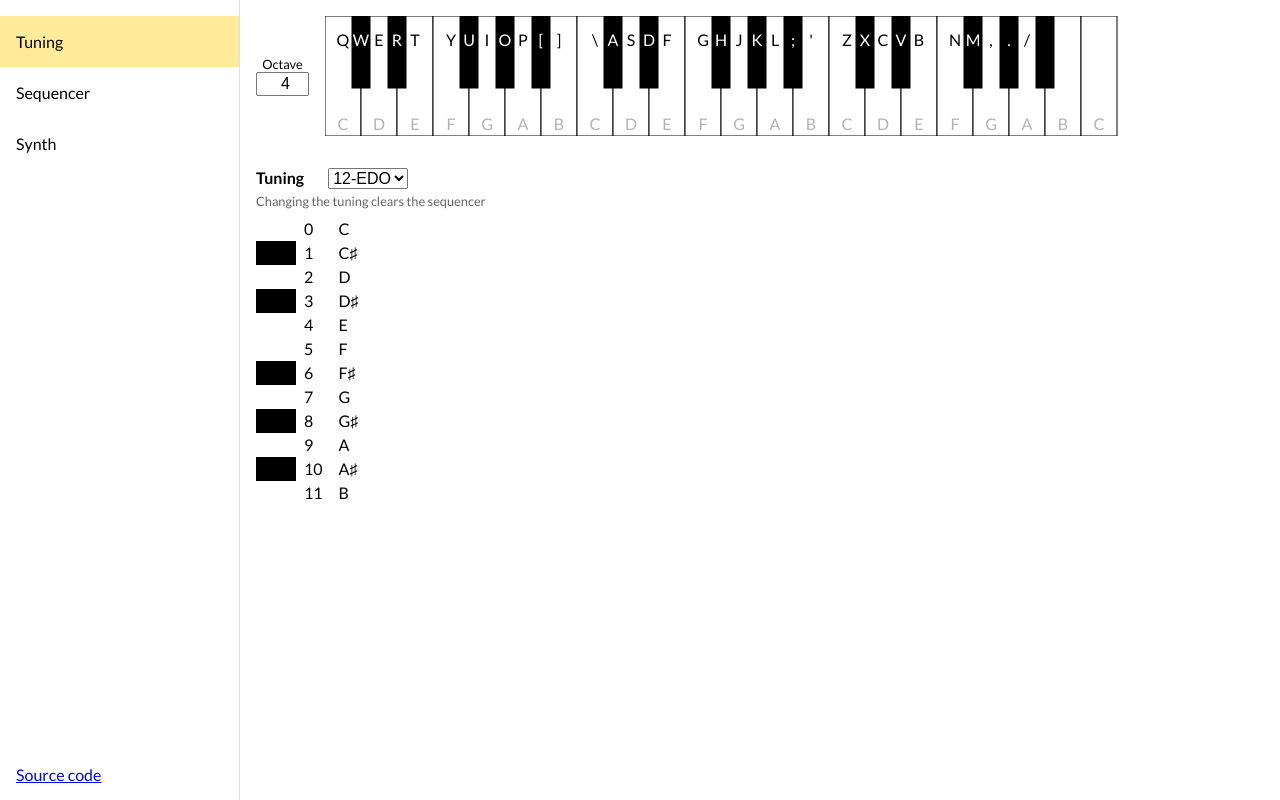
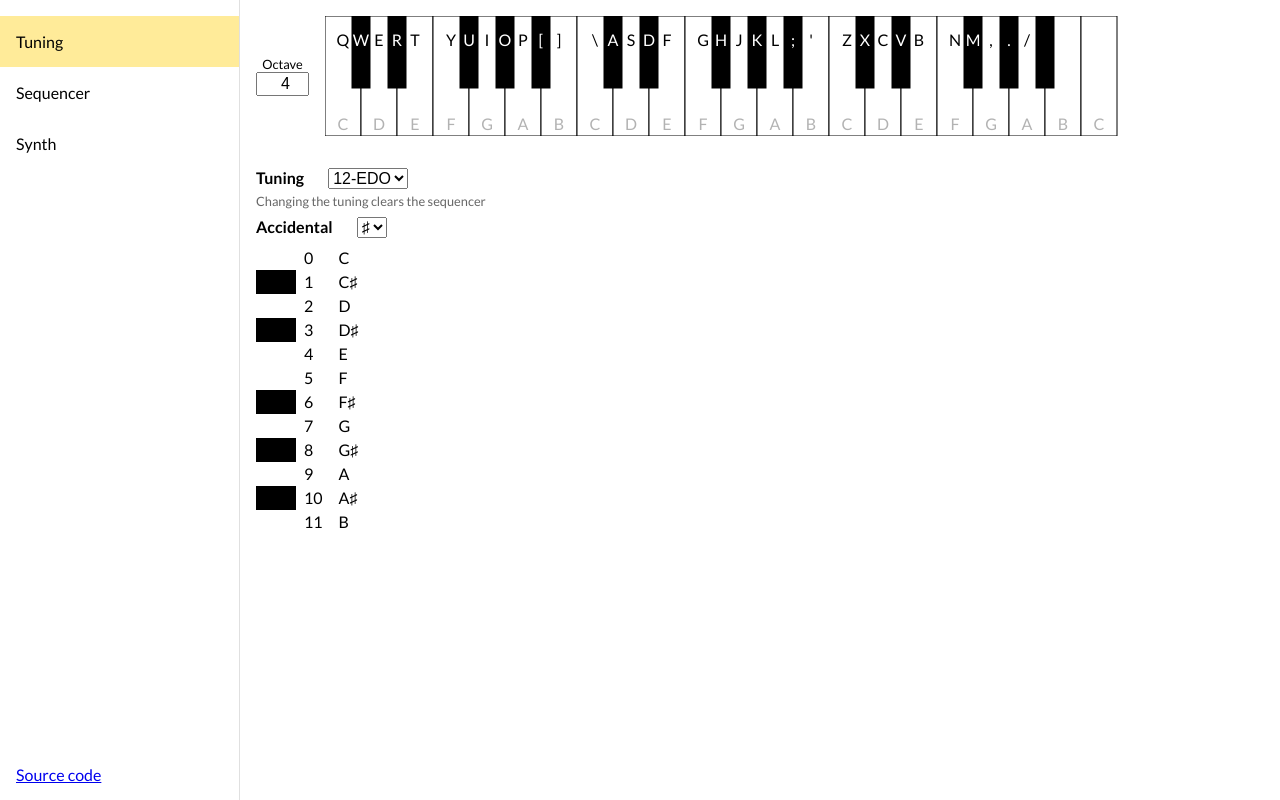
Before and after one commit to vtan/microtones, a React app: page / in a window 1280 px wide. Built offline with nearby package versions, Linux system fonts and the light colour scheme.

Commit message:
Add option for using flats/sharps

```diff
--- a/src/App.tsx
+++ b/src/App.tsx
@@ -12,7 +12,7 @@ import { TuningPanel } from "./TuningPanel"
 export function App() {
   const [state, dispatch] = React.useReducer(appReducer, initialAppState)
   const
-    { openPanel, numberOfSubdivisions, waveform
+    { openPanel, numberOfSubdivisions, displayedAccidental, waveform
     , notes, pitches, keys, keyboardOffset, pressedKeyIndices
     , sequence, sequencerSelection, sequencerPlayback
     } = state
@@ -34,6 +34,7 @@ export function App() {
           ? <SequencerPanel
               dispatch={dispatch}
               sequence={sequence}
+              displayedAccidental={displayedAccidental}
               pitches={pitches}
               selection={sequencerSelection}
               playback={sequencerPlayback} />
@@ -41,6 +42,7 @@ export function App() {
           ? <TuningPanel
               dispatch={dispatch}
               numberOfSubdivisions={numberOfSubdivisions}
+              displayedAccidental={displayedAccidental}
               notes={notes}
               keys={keys}
               pressedKeyIndices={pressedKeyIndices} />
--- a/src/AppReducer.ts
+++ b/src/AppReducer.ts
@@ -2,7 +2,7 @@ import * as Tone from "tone"
 
 import { Key, keyboardFromPitches } from "./Key"
 import { notesToPitches, Pitch } from "./Pitch"
-import { equalOctaveSubdivisions, Note } from "./Note"
+import { equalOctaveSubdivisions, Note, Accidental } from "./Note"
 import { Sequence, emptySequence, SequenceIndex, setInSequence, sequenceToEvents, Step, StepEvent, sequenceToTimes, resizeSequenceSteps } from "./Sequence"
 
 export type Waveform = "triangle" | "sawtooth" | "square" | "sine" | "sine3"
@@ -19,6 +19,7 @@ export interface AppState {
   synth: Tone.PolySynth,
   waveform: Waveform,
   numberOfSubdivisions: number,
+  displayedAccidental: Accidental,
   notes: ReadonlyArray<Note>,
   pitches: ReadonlyArray<Pitch>,
   keys: ReadonlyArray<Key>,
@@ -50,6 +51,7 @@ function initializeState(): AppState {
     synth,
     waveform,
     numberOfSubdivisions,
+    displayedAccidental: "sharp",
     notes,
     pitches,
     keys,
@@ -97,6 +99,7 @@ function notesPitchesKeys(numberOfSubdivisions: number, keyboardOffset: number)
 export type AppAction =
   { type: "openPanel", panel: Panel }
   | { type: "setNumberOfSubdivisions", numberOfSubdivisions: number }
+  | { type: "setDisplayedAccidental", displayedAccidental: Accidental }
   | { type: "setKeyboardOffset", keyboardOffset: number }
   | { type: "setWaveform", waveform: Waveform }
   | { type: "triggerNoteOn", keyIndex: number }
@@ -128,6 +131,9 @@ export function appReducer(state: AppState, action: AppAction): AppState {
         sequencerPlayback: undefined
       }
     }
+
+    case "setDisplayedAccidental":
+      return { ...state, displayedAccidental: action.displayedAccidental }
 
     case "setKeyboardOffset": {
       // TODO duplication
--- a/src/InputComponents.ts
+++ b/src/InputComponents.ts
@@ -6,7 +6,7 @@ export const Label = styled.span`
 `
 
 export const Hint = styled.p`
-  margin: 0.25rem 0 0 0;
+  margin: 0.25rem 0 0.5rem 0;
   color: #666;
   font-size: 0.8rem;
 `
--- a/src/KeyboardPanel.tsx
+++ b/src/KeyboardPanel.tsx
@@ -67,7 +67,7 @@ export function KeyboardPanel(props: Props) {
             fill="black"
             fillOpacity={0.3}
           >
-            {notesIn12Edo[key.pitch.note.nearestTo12EdoNote]}
+            {notesIn12Edo.sharp[key.pitch.note.nearestTo12EdoNote]}
           </KeyLabel>
       return <React.Fragment key={"l" + index}>{keyboardLabel}{nearest12NoteLabel}</React.Fragment>
     },
--- a/src/Note.ts
+++ b/src/Note.ts
@@ -5,6 +5,8 @@ export interface Note {
   diffFromNearest12EdoNote: number,
   nearestTo12EdoNote?: number
 }
+
+export type Accidental = "flat" | "sharp"
 
 function noteFromSubdivision(subdivision: number): Note {
   const rootMultiplier = Math.pow(2, subdivision)
@@ -62,5 +64,7 @@ export function diffText({ diffFromNearest12EdoNote }: Note): string {
   }
 }
 
-export const notesIn12Edo: ReadonlyArray<string> =
-  ["C", "C♯", "D", "D♯", "E", "F", "F♯", "G", "G♯", "A", "A♯", "B"]
+export const notesIn12Edo: Record<Accidental, ReadonlyArray<string>> = {
+  sharp: ["C", "C♯", "D", "D♯", "E", "F", "F♯", "G", "G♯", "A", "A♯", "B"],
+  flat: ["C", "D♭", "D", "E♭", "E", "F", "G♭", "G", "A♭", "A", "B♭", "B"]
+}
--- a/src/SequencerPanel.tsx
+++ b/src/SequencerPanel.tsx
@@ -5,19 +5,20 @@ import styled from "styled-components"
 import { AppDispatch, AppAction, SequencerPlaybackState } from "./AppReducer"
 import { Pitch } from "./Pitch"
 import { Sequence, Step, SequenceIndex } from "./Sequence"
-import { notesIn12Edo, diffText } from "./Note"
+import { notesIn12Edo, diffText, Accidental } from "./Note"
 import { selectionColor, playbackColor } from "./Util"
 import { Hint, Label } from "./InputComponents"
 
 interface Props {
   dispatch: AppDispatch,
   sequence: Sequence,
+  displayedAccidental: Accidental,
   pitches: ReadonlyArray<Pitch>,
   selection?: SequenceIndex,
   playback?: SequencerPlaybackState
 }
 
-export function SequencerPanel({ dispatch, sequence, pitches, selection, playback } : Props) {
+export function SequencerPanel({ dispatch, sequence, displayedAccidental, pitches, selection, playback }: Props) {
   React.useEffect(
     () => {
       const listener = keyDownListener(dispatch)
@@ -93,7 +94,7 @@ export function SequencerPanel({ dispatch, sequence, pitches, selection, playbac
               <StepNumberCell key={i}>{ i + 1 }</StepNumberCell>
               { stepsPerTrack.map((step, j) => {
                   const isSelected = isStepSelected && selection !== undefined && selection.track === j
-                  const content = cellContent(step, pitches)
+                  const content = cellContent(step, pitches, displayedAccidental)
                   return <Cell
                     key={j}
                     isSelected={isSelected}
@@ -108,13 +109,13 @@ export function SequencerPanel({ dispatch, sequence, pitches, selection, playbac
   </>
 }
 
-function cellContent(step: Step, pitches: ReadonlyArray<Pitch>) {
+function cellContent(step: Step, pitches: ReadonlyArray<Pitch>, displayedAccidental: Accidental) {
   switch (step.type) {
     case "empty":
       return "_"
     case "pitch":
       const pitch = pitches[step.pitchIndex]
-      const note = notesIn12Edo[pitch.note.nearest12EdoNote]
+      const note = notesIn12Edo[displayedAccidental][pitch.note.nearest12EdoNote]
       const cents = diffText(pitch.note)
       return <>{note}<sub>{pitch.octave}</sub> {cents}</>
     case "hold":
--- a/src/TuningPanel.tsx
+++ b/src/TuningPanel.tsx
@@ -4,18 +4,19 @@ import styled from "styled-components"
 import { AppDispatch } from "./AppReducer"
 import { Label, Hint } from "./InputComponents"
 import { short12EdoKeys, Key } from "./Key"
-import { Note, noteColor, notesIn12Edo, diffText } from "./Note"
+import { Note, noteColor, notesIn12Edo, diffText, Accidental } from "./Note"
 import { grayscaleColor, selectionColor } from "./Util"
 
 export interface Props {
   dispatch: AppDispatch,
   numberOfSubdivisions: number,
+  displayedAccidental: Accidental,
   notes: ReadonlyArray<Note>,
   keys: ReadonlyArray<Key>,
   pressedKeyIndices: ReadonlyArray<number>
 }
 
-export function TuningPanel({ dispatch, numberOfSubdivisions, notes, keys, pressedKeyIndices }: Props) {
+export function TuningPanel({ dispatch, numberOfSubdivisions, displayedAccidental, notes, keys, pressedKeyIndices }: Props) {
   const pressedNoteMultipliers = React.useMemo(
     () => pressedKeyIndices.map(i => keys[i].pitch.note.rootMultiplier),
     [pressedKeyIndices, keys]
@@ -41,10 +42,20 @@ export function TuningPanel({ dispatch, numberOfSubdivisions, notes, keys, press
       </select>
       <Hint>Changing the tuning clears the sequencer</Hint>
     </div>
+    <div>
+      <Label>Accidental</Label>
+      <select
+        onChange={ e => dispatch({ type: "setDisplayedAccidental", displayedAccidental: e.target.value as Accidental }) }
+        value={displayedAccidental}
+      >
+        <option value="sharp">♯</option>
+        <option value="flat">♭</option>
+      </select>
+    </div>
     <Table>
       <tbody>
         { notes.map((note, index) => {
-            const nearest12EdoNote = notesIn12Edo[note.nearest12EdoNote]
+            const nearest12EdoNote = notesIn12Edo[displayedAccidental][note.nearest12EdoNote]
             const cents = diffText(note)
             return <tr key={index} style={{ backgroundColor: pressedNoteMultipliers.indexOf(note.rootMultiplier) >= 0 ? selectionColor : "transparent" }}>
               <td style={{ backgroundColor: noteColors[index], width: "1lh" }}></td>
```
